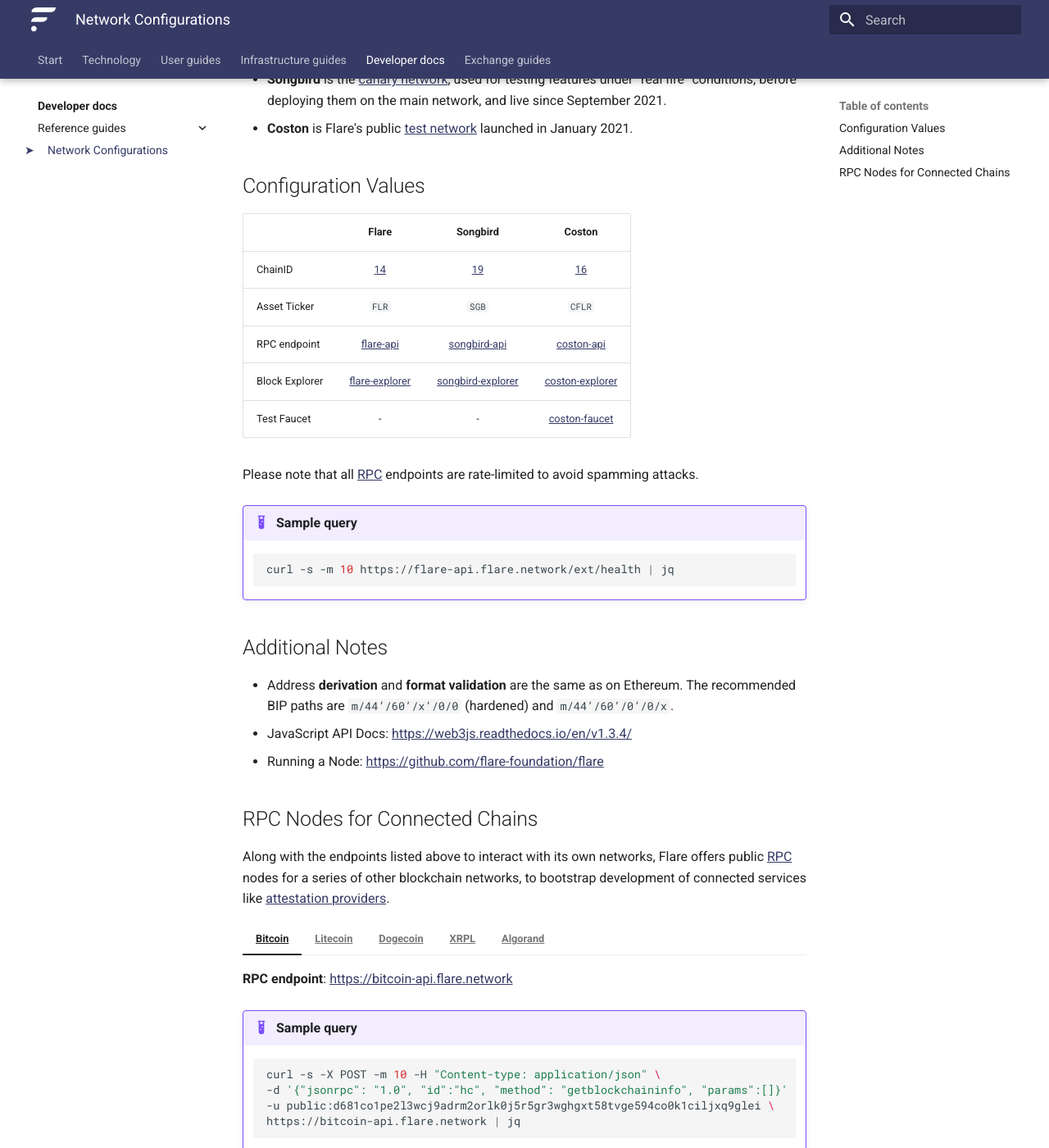
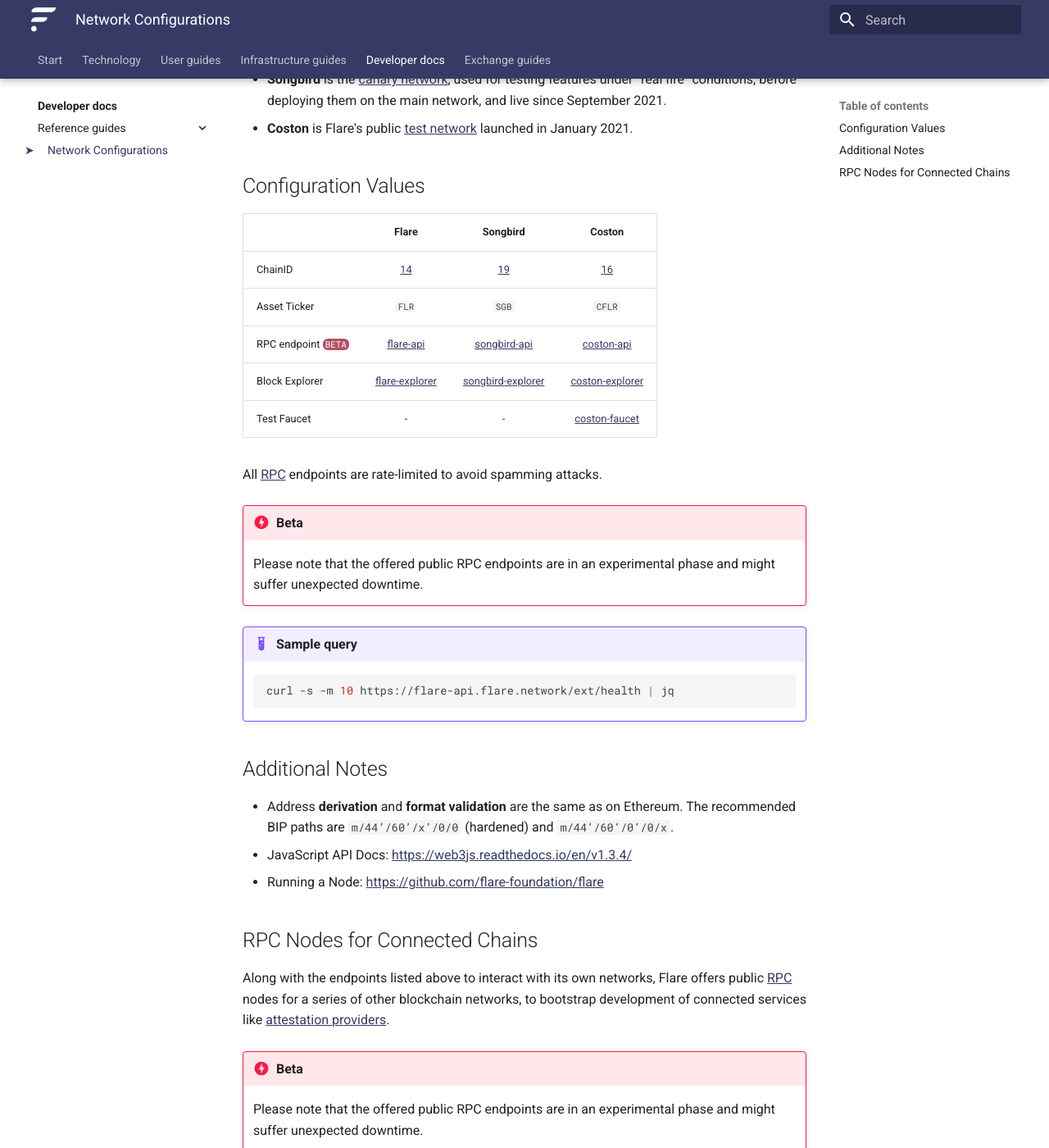
Before and after one commit to flare-foundation/docs, an MkDocs documentation site: the page built from docs/dev/reference/network-configs.md, in a window 1280 px wide and 1400 px high, scrolled down 244 px. Shown: the whole window at 82% size. Built offline with MkDocs 1.6.1 and Material for MkDocs 9.7.7, drawn with Linux system fonts in a browser that asks for light colours; comment, search, counter and statistics services are not loaded.

Commit message:
Add BETA tags to Flare's public RPC nodes docs

```diff
--- a/docs/assets/stylesheets/extra.css
+++ b/docs/assets/stylesheets/extra.css
@@ -78,3 +78,11 @@
     display: inline;
     width: 49%;
 }
+
+/* BETA tags
+ * Use as: `BETA`{.beta} */
+code.beta {
+    background-color: var(--md-accent-fg-color);
+    color: white;
+    border-radius: 0.3rem;
+}
--- a/docs/dev/reference/network-configs.md
+++ b/docs/dev/reference/network-configs.md
@@ -8,15 +8,19 @@
 
 ## Configuration Values
 
-|                |          Flare           |          Songbird           |           Coston           |
-| -------------- | :----------------------: | :-------------------------: | :------------------------: |
-| ChainID        |       [14][flrId]        |         [19][sgbId]         |        [16][cflrId]        |
-| Asset Ticker   |          `FLR`           |            `SGB`            |           `CFLR`           |
-| RPC endpoint   |   [flare-api][flrRpc]    |   [songbird-api][sgbRpc]    |   [coston-api][cflrRpc]    |
-| Block Explorer | [flare-explorer][flrExp] | [songbird-explorer][sgbExp] | [coston-explorer][cflrExp] |
-| Test Faucet    |            -             |              -              |  [coston-faucet][cflrFau]  |
+|                            |          Flare           |          Songbird           |           Coston           |
+| -------------------------- | :----------------------: | :-------------------------: | :------------------------: |
+| ChainID                    |       [14][flrId]        |         [19][sgbId]         |        [16][cflrId]        |
+| Asset Ticker               |          `FLR`           |            `SGB`            |           `CFLR`           |
+| RPC endpoint `BETA`{.beta} |   [flare-api][flrRpc]    |   [songbird-api][sgbRpc]    |   [coston-api][cflrRpc]    |
+| Block Explorer             | [flare-explorer][flrExp] | [songbird-explorer][sgbExp] | [coston-explorer][cflrExp] |
+| Test Faucet                |            -             |              -              |  [coston-faucet][cflrFau]  |
 
-Please note that all [RPC](glossary.md#rpc) endpoints are rate-limited to avoid spamming attacks.
+All [RPC](glossary.md#rpc) endpoints are rate-limited to avoid spamming attacks.
+
+!!! Danger "Beta"
+
+    Please note that the offered public RPC endpoints are in an experimental phase and might suffer unexpected downtime.
 
 !!! Example "Sample query"
 
@@ -34,6 +38,10 @@
 ## RPC Nodes for Connected Chains
 
 Along with the endpoints listed above to interact with its own networks, Flare offers public [RPC](glossary.md#rpc) nodes for a series of other blockchain networks, to bootstrap development of connected services like [attestation providers](glossary.md#attestation).
+
+!!! Danger "Beta"
+
+    Please note that the offered public RPC endpoints are in an experimental phase and might suffer unexpected downtime.
 
 === "Bitcoin"
 
```
